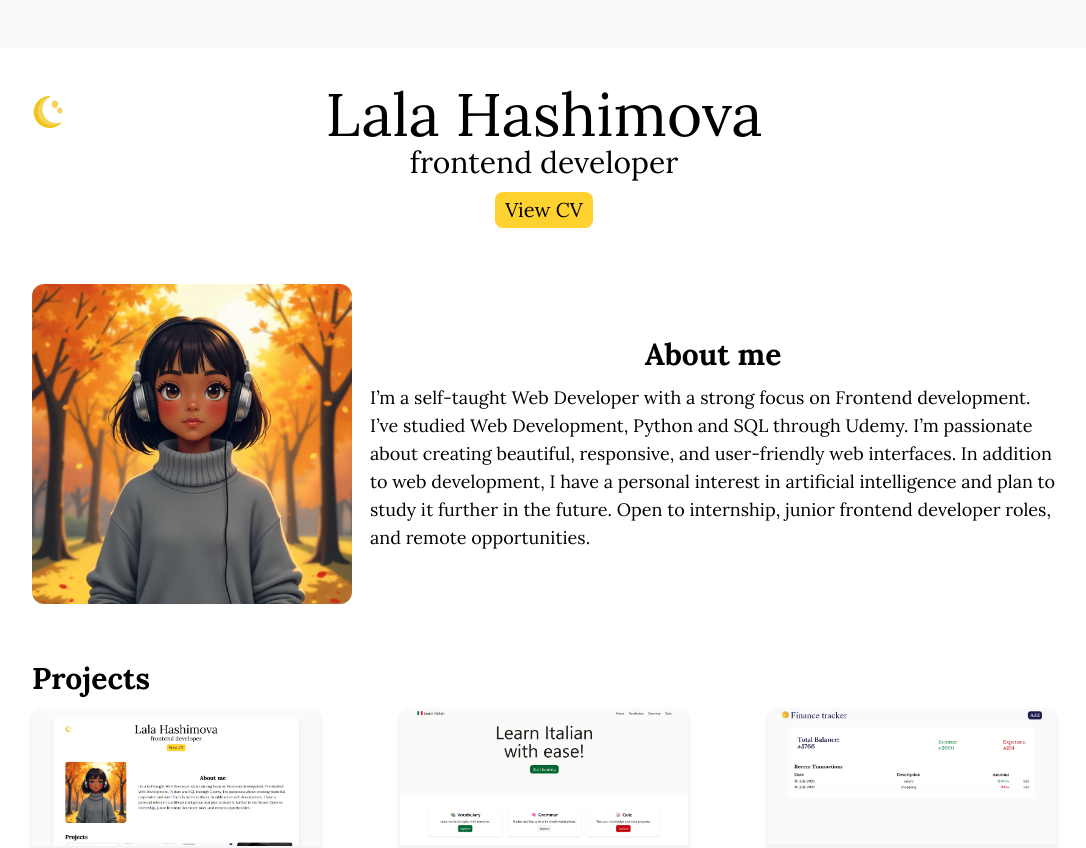
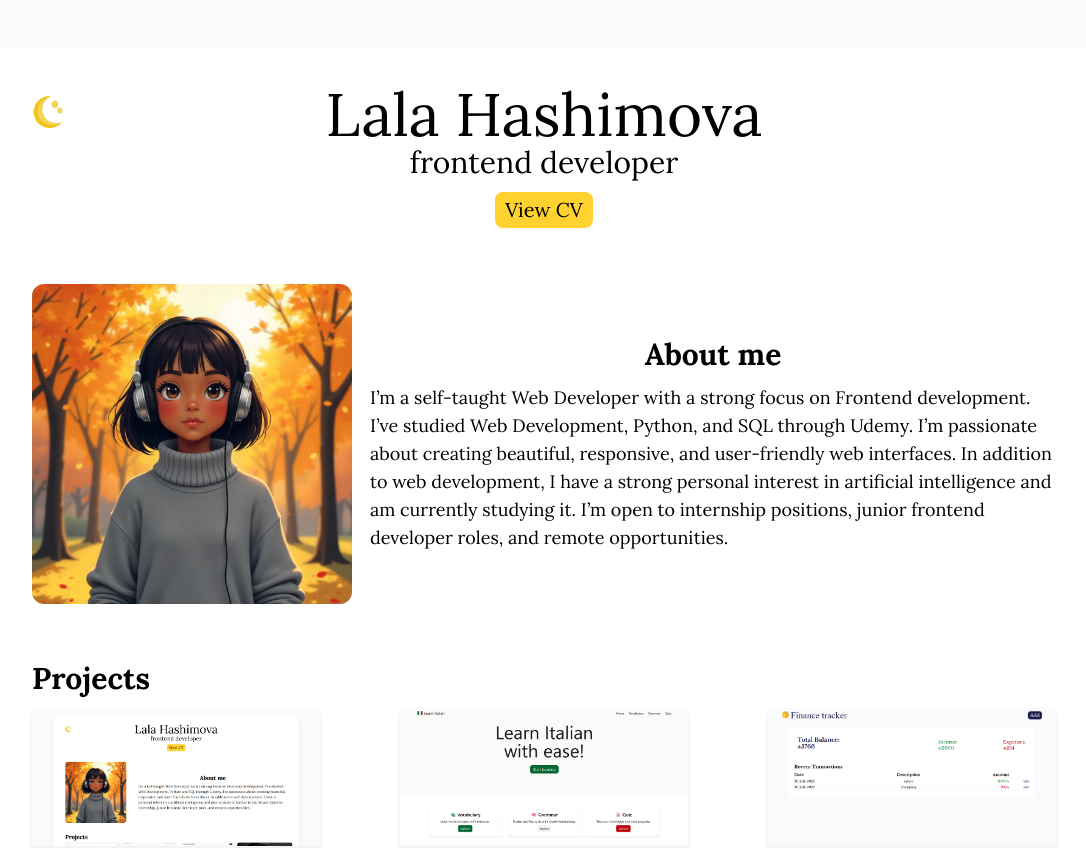
Before and after one commit to lalahashim/portfolio-website, a React (Vite) app: page / in a window 1280 px wide. Shown: the top 848 px of the page, without its empty margins (96-1182 px from the left). Built offline with nearby package versions, Linux system fonts and the light colour scheme.

Commit message:
Update AboutMe.jsx

```diff
--- a/src/components/AboutMe.jsx
+++ b/src/components/AboutMe.jsx
@@ -4,9 +4,11 @@ export default function AboutMe(){
             <img src="/my-illustration.png" alt="illustration" className="mt-2 lg:mt-0 md:w-80 rounded-xl" />
             <div className="flex flex-col gap-1 lg:gap-3 lg:w-[67%]">
                 <h3 className="text-2xl md:text-3xl font-bold text-center">About me</h3>
-                <p className="text-sm md:text-lg">I’m a self-taught Web Developer with a strong focus on Frontend development. I’ve studied Web Development, Python and SQL through Udemy.
-                    I’m passionate about creating beautiful, responsive, and user-friendly web interfaces. In addition to web development, I have a personal interest in artificial intelligence and plan to study it further in the future.
-                    Open to internship, junior frontend developer roles, and remote opportunities.
+                <p className="text-sm md:text-lg">
+                    I’m a self-taught Web Developer with a strong focus on Frontend development. I’ve studied Web Development, Python, and
+                    SQL through Udemy. I’m passionate about creating beautiful, responsive, and user-friendly web interfaces. In addition
+                    to web development, I have a strong personal interest in artificial intelligence and am currently studying it. I’m
+                    open to internship positions, junior frontend developer roles, and remote opportunities.
                 </p>
             </div>
         </div>
```
